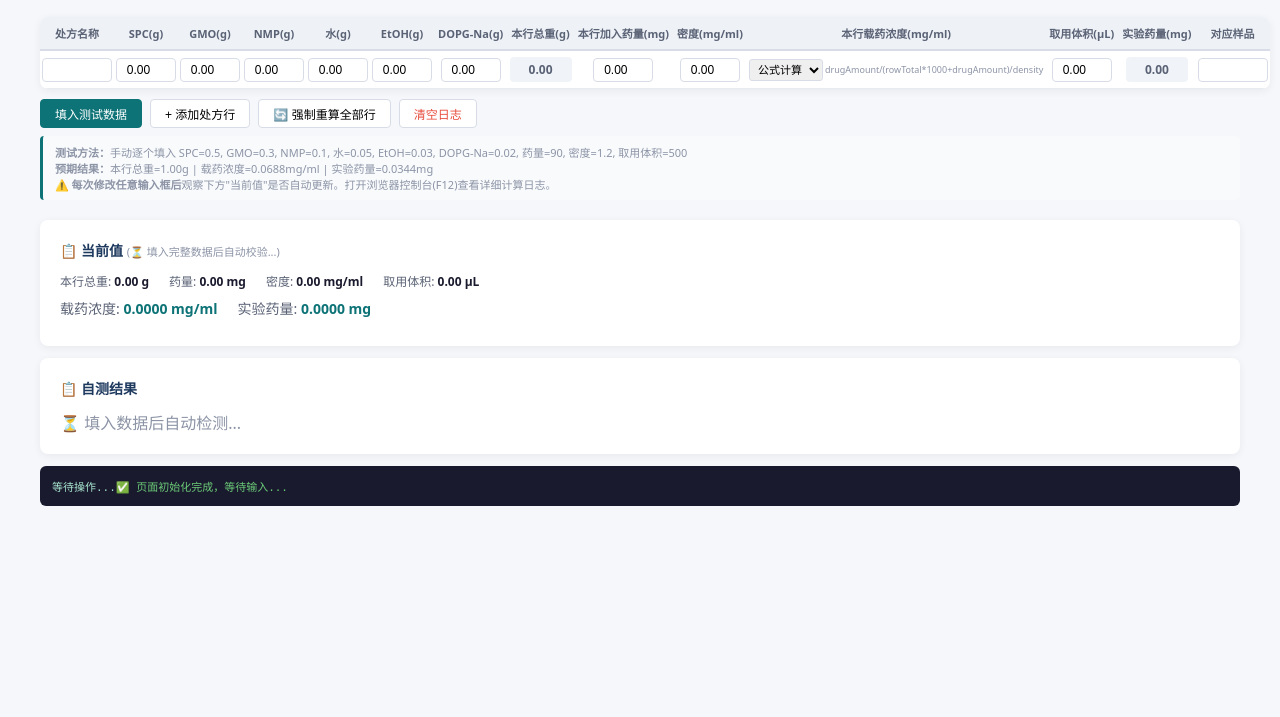
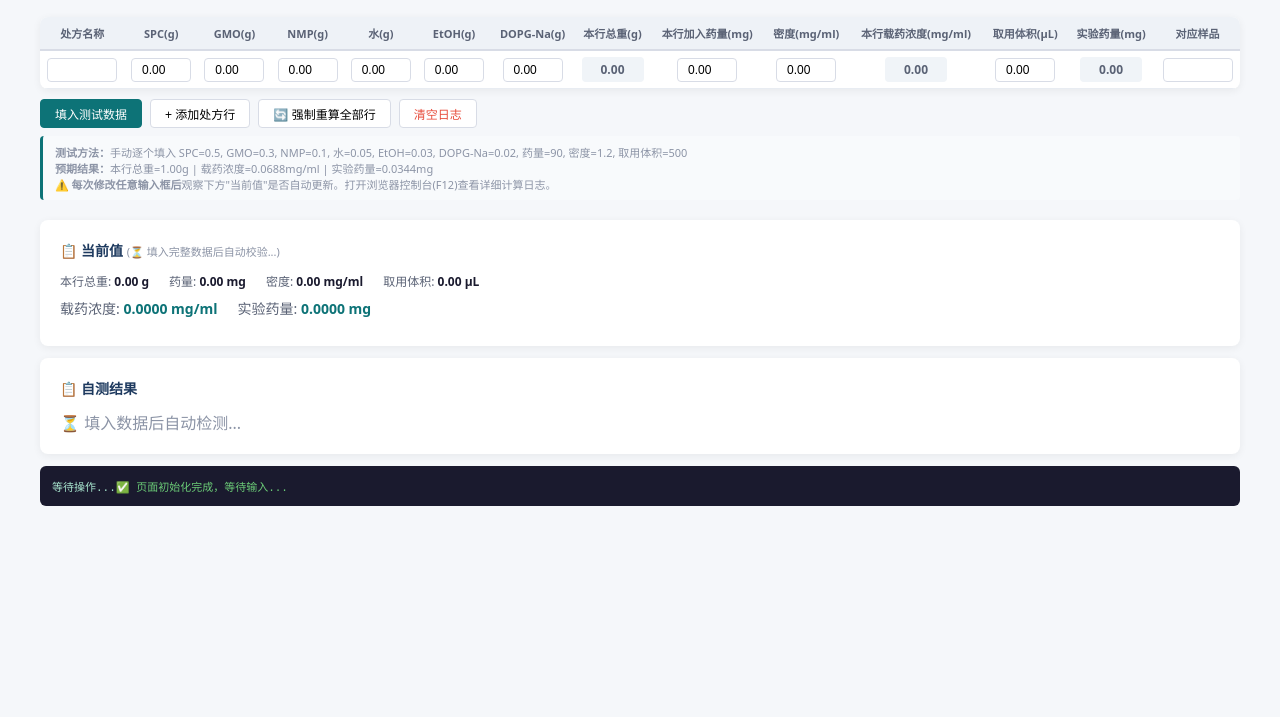
Before and after one commit to jimmy2rak/fasudil-llc, a website: page test-formula.html in a window 1280 px wide. Shown: the part 83-800 px from the top of the page. Drawn offline with Linux system fonts and the light colour scheme.

Commit message:
sync: test-page drugConc 同步为 computed 类型

```diff
--- a/test-formula.html
+++ b/test-formula.html
@@ -84,9 +84,8 @@ const BUILTIN_TEMPLATE = {
     { id:'rowTotal',  label:'本行总重(g)', type:'computed', order:7, formula:'spc+gmo+nmp+water+etoh+dopg' },
     { id:'drugAmount', label:'本行加入药量(mg)', type:'number', order:8, default:0 },
     { id:'density', label:'密度(mg/ml)', type:'number', order:9, default:0 },
-    { id:'drugConc', label:'本行载药浓度(mg/ml)', type:'dynamic', order:10,
-      modes:[{ id:'manual', label:'手动输入' }, { id:'formula', label:'公式计算' }],
-      defaultMode:'formula', defaultFormula:'drugAmount/(rowTotal*1000+drugAmount)/density' },
+    { id:'drugConc', label:'本行载药浓度(mg/ml)', type:'computed', order:10,
+      formula:'drugAmount/(rowTotal*1000+drugAmount)/density' },
     { id:'takeVolume', label:'取用体积(μL)', type:'number', order:11, default:0 },
     { id:'expDrugAmount', label:'实验药量(mg)', type:'computed', order:12, formula:'drugConc*takeVolume/1000' },
     { id:'samples', label:'对应样品', type:'text', order:13, default:'' },
```
